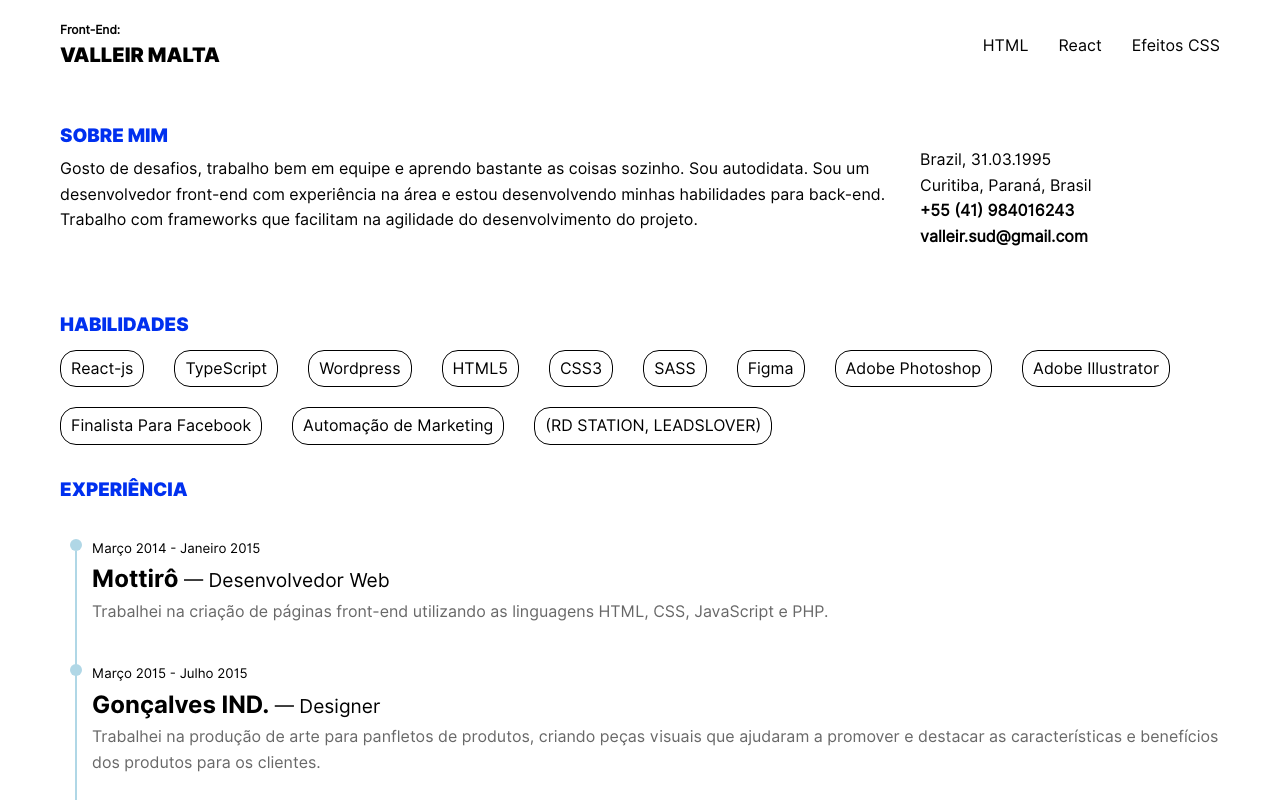
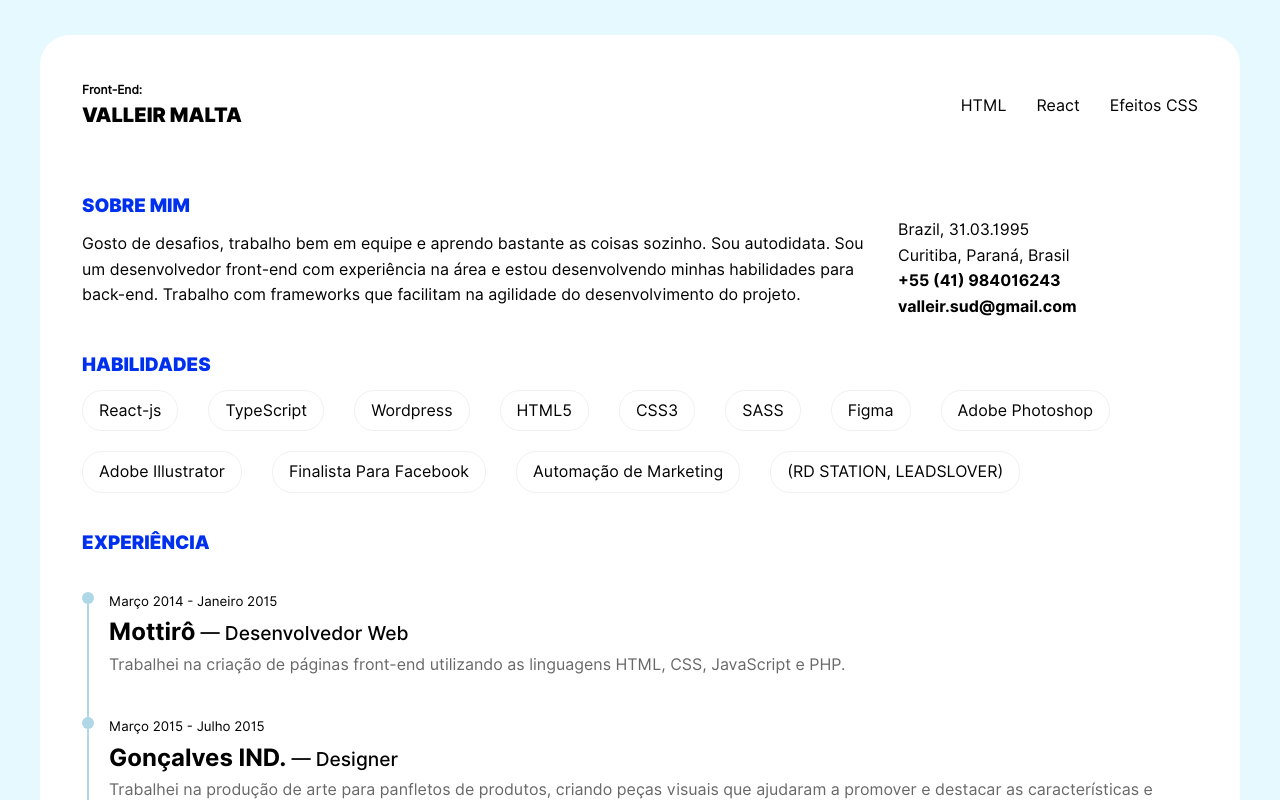
Before and after one commit to ValleirMalta/portfolio-dev, a Next.js app: page / in a window 1280 px wide. Shown: the top 800 px of the page. Built offline with nearby package versions, Linux system fonts and the light colour scheme.

Commit message:
The home page layout has been updated

```diff
--- a/pages/index.tsx
+++ b/pages/index.tsx
@@ -12,8 +12,8 @@ export default function Home() {
         title='Front-End: Valleir Malta'
         description='Curriculo Online'
       />
-      <main className="main">
-        <div className="container">
+      <main className="mainHome">
+        <div className="containerHome">
           <Header />
           <AboutMe />
           <Skills />
--- a/styles/Home.module.scss
+++ b/styles/Home.module.scss
@@ -5,7 +5,7 @@
   align-items: center;
   justify-content: space-between;
   width: 100%;
-  padding: 20px 0;
+  padding: 45px 0;
   .logo {
     width: auto;
     height: 80px;
@@ -33,12 +33,12 @@
 }
 .skills,
 .aboutMe {
-  padding: 30px 0;
+  padding: 15px 0;
 }
 .tituloSection {
   color: #0030ef;
   font-family: "InterBlack", sans-serif;
-  margin-bottom: 5px;
+  margin-bottom: 10px;
 }
 .aboutMe {
   display: grid;
@@ -47,12 +47,19 @@
   .personalInfor {
     padding-top: 26px;
   }
-  @media (max-width: 700px) {
+  p {
+    font-family: "InterRegular", sans-serif;
+    strong {
+      font-family: "InterBold", sans-serif;
+    }
+  }
+  @media (max-width: 800px) {
     grid-template-columns: 1fr;
     gap: 0px;
   }
 }
 .skills {
+  margin-bottom: 20px;
   ul {
     display: flex;
     flex-wrap: wrap;
@@ -60,14 +67,20 @@
     row-gap: 20px;
     margin-top: 10px;
     li {
-      border: 1px solid #000;
-      padding: 5px 10px;
-      border-radius: 16px;
+      font-family: "InterRegular", sans-serif;
+      border: 1px solid #f1f1f1;
+      padding: 7px 16px;
+      border-radius: 20px;
+      cursor: pointer;
+      transition: 0.6s;
+      &:hover {
+        border: 1px solid #000;
+      }
     }
   }
 }
 .experience {
-  margin-bottom: 150px;
+  margin-bottom: 50px;
   .timeline {
     width: 100%;
     margin-top: 30px;
@@ -83,7 +96,7 @@
           border-radius: 50%;
           display: inline-block;
           flex-shrink: 0;
-          margin: 4px  10px;
+          margin: 4px 15px 0 0;
           position: relative;
           width: 0.75em;
           height: 0.75em;
@@ -98,7 +111,7 @@
           font-family: "InterBold", sans-serif;
           span {
             font-size: 0.8em;
-            font-family: "InterRegular", sans-serif;
+            font-family: "InterMediun", sans-serif
           }
         }
         .itemInfor {
@@ -114,7 +127,7 @@
           display: block;
           position: absolute;
           top: 1em;
-          left: 16px;
+          left:6px;
           width: 0.125em;
           height: 100%;
           transform: translateX(-50%);
--- a/styles/globals.scss
+++ b/styles/globals.scss
@@ -58,13 +58,25 @@ a {
   color: inherit;
   text-decoration: none;
 }
-.main {
+.mainHome {
   height: 100%;
   display: flex;
+  padding: 35px 30px;
   justify-content: center;
-  > .container {
+  background: #e6f9ff;
+  > .containerHome {
     max-width: 1200px;
     width: 100%;
-    padding: 0 20px;
+    padding: 0 42px;
+    border-radius: 30px;
+    background: #fff;
+  }
+
+  @media (max-width: 800px) {
+    padding: 35px 20px;
+    > .containerHome {
+      padding: 0 30px;
+
+    }
   }
 }
```
